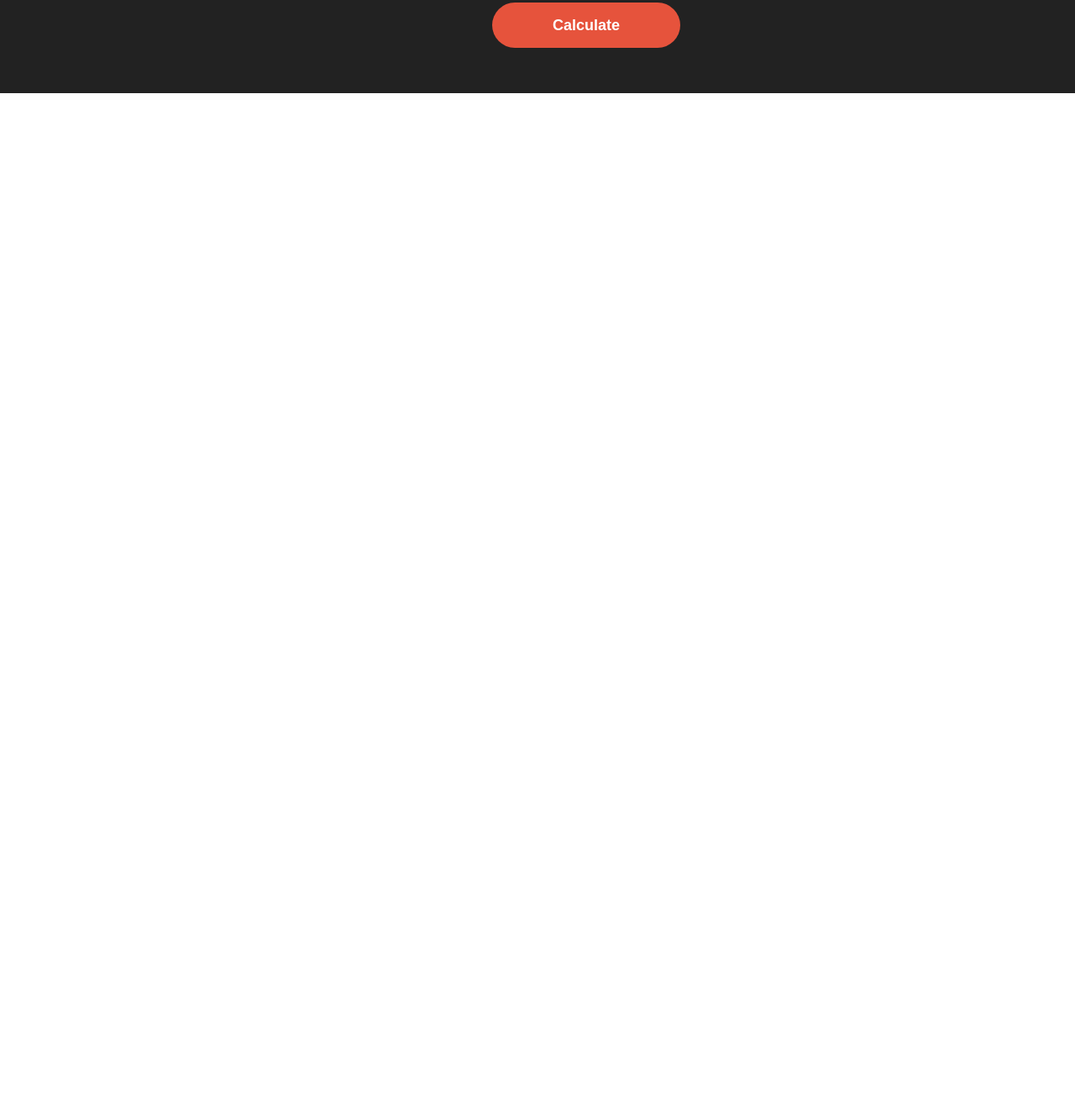
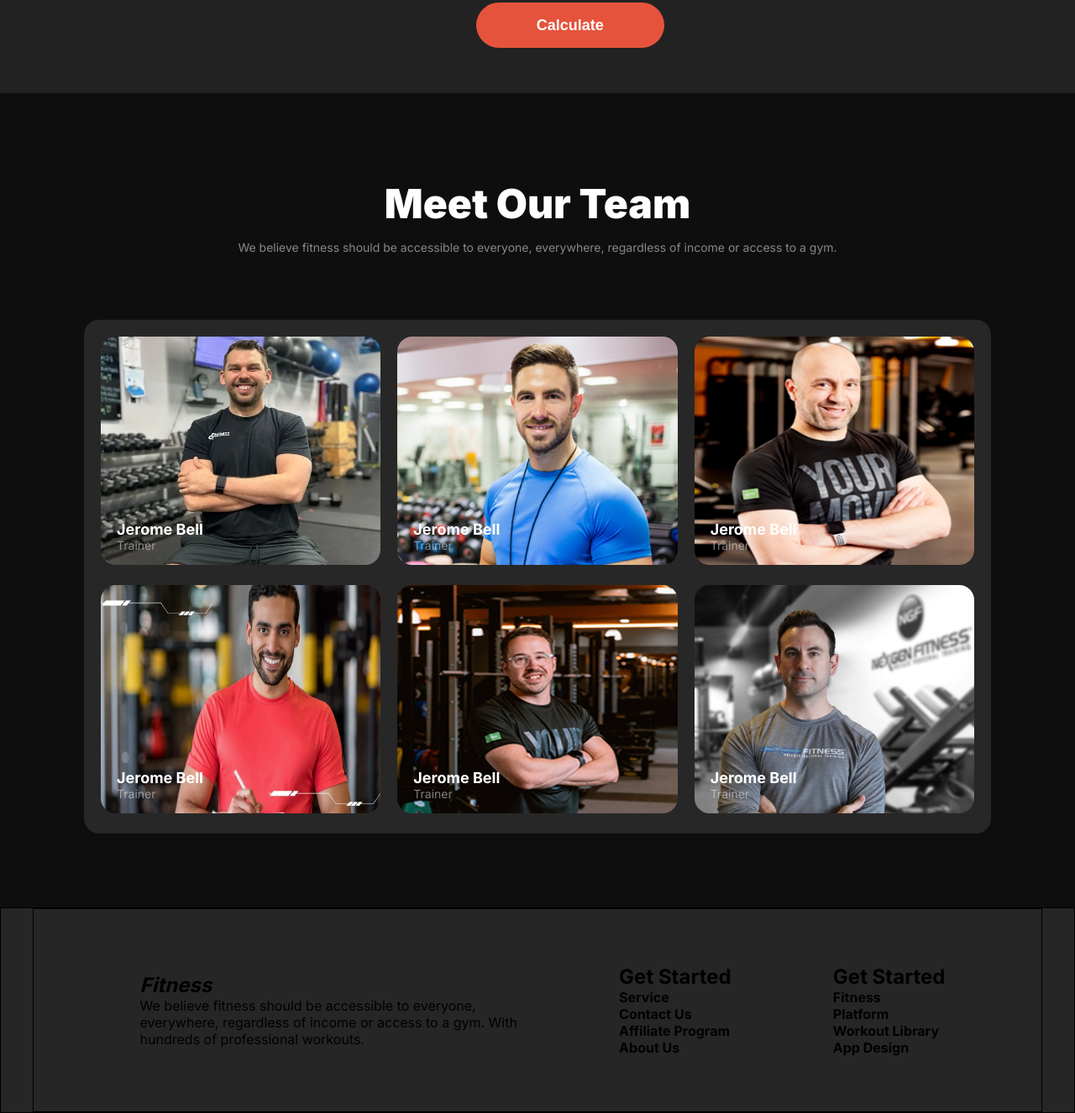
Before and after one commit to mdmehedihasan12/Assaignment-02, a plain HTML site: page index.html in a window 1280 px wide. Shown: the part 3345-4671 px from the top of the page at 84% size. Before the commit the page ends 3456 px from the top, so only its background shows below. Drawn offline with Linux system fonts and the light colour scheme.

Commit message:
our meet section done

```diff
--- a/index.html
+++ b/index.html
@@ -188,11 +188,88 @@
                 </div>
             </div>
         </section>
+        <section class="meet-our-team">
+            <div class="meet-our-team-area">
+                <div class="meet-our-team-info">
+                    <div class="meet-team-title">
+                        <h2>Meet Our Team</h2>
+                        <p>We believe fitness should be accessible to everyone, everywhere, regardless of income or access to a gym.</p>
+                    </div>
+                    <div class="meet-team-img">
+                        <div class="trainer-img">
+                            <img src="images/trainer1.png" alt="">
+                            <div class="trainer-info">
+                                <h2>Jerome Bell</h2>
+                                <p>Trainer</p>
+                            </div>
+                        </div>
+                        <div class="trainer-img">
+                            <img src="images/trainer2.png" alt="">
+                            <div class="trainer-info">
+                                <h2>Jerome Bell</h2>
+                                <p>Trainer</p>
+                            </div>
+                        </div>
+                        <div class="trainer-img">
+                            <img src="images/trainer3.png" alt="">
+                            <div class="trainer-info">
+                                <h2>Jerome Bell</h2>
+                                <p>Trainer</p>
+                            </div>
+                        </div>
+                        <div class="trainer-img">
+                            <img src="images/trainer4.png" alt="">
+                            <div class="trainer-info">
+                                <h2>Jerome Bell</h2>
+                                <p>Trainer</p>
+                            </div>
+                        </div>
+                        <div class="trainer-img">
+                            <img src="images/trainer5.png" alt="">
+                            <div class="trainer-info">
+                                <h2>Jerome Bell</h2>
+                                <p>Trainer</p>
+                            </div>
+                        </div>
+                        <div class="trainer-img">
+                            <img src="images/trainer6.png" alt="">
+                            <div class="trainer-info">
+                                <h2>Jerome Bell</h2>
+                                <p>Trainer</p>
+                            </div>
+                        </div>
+                    </div>
+                </div>
+            </div>
+        </section>
     </main>
     <!-- main area end -->
     <!-- footer area start -->
     <footer>
-
+        <section class="more-info">
+            <div class="more-info-area">
+                <div class="more-info-content">
+                    <div class="more-info-title">
+                        <h2><i>Fitness</i></h2>
+                        <p>We believe fitness should be accessible to everyone, <br> everywhere, regardless of income or access to a gym. With <br>hundreds of professional workouts.</p>
+                    </div>
+                    <div>
+                        <h2>Get Started</h2>
+                        <h4>Service</h4>
+                        <h4>Contact Us</h4>
+                        <h4>Affiliate Program</h4>
+                        <h4>About Us</h4>
+                    </div>
+                    <div>
+                        <h2>Get Started</h2>
+                        <h4>Fitness</h4>
+                        <h4>Platform</h4>
+                        <h4>Workout Library</h4>
+                        <h4>App Design</h4>
+                    </div>
+                </div>
+            </div>
+        </section>
     </footer>
     <!-- footer area end -->
 </body>
--- a/styles/style.css
+++ b/styles/style.css
@@ -369,7 +369,7 @@ td, th{
 }
 .bmi-chart-calculate-info{
     display: flex;
-    justify-content: space-between;
+    justify-content: space-around;
     gap: 40px;
 }
 .height-weight input,
@@ -391,6 +391,14 @@ td, th{
     border-radius: 8px;
     background: rgba(255, 255, 255, 0.1);
 }
+.factor input::placeholder,
+.height-weight input::placeholder,
+.age-sex input::placeholder{
+    color: rgba(255, 255, 255, 0.6);
+    font-family: Inter;
+    font-size: 16px;
+    font-weight: 400;
+}
 .bmi-calculate h2{
     color: rgb(255, 255, 255);
     font-family: Inter;
@@ -411,3 +419,87 @@ td, th{
     margin-top: 34px;
     margin-bottom: 54px;
 }
+/* meet our team start */
+.meet-our-team-area{
+    max-width: 1200px;
+    margin: 0 auto;
+    padding-bottom: 88px;
+}
+.meet-our-team-info{
+    width: 90%;
+    margin: 0 auto;
+}
+.meet-team-title{
+    text-align: center;
+}
+.meet-team-title h2{
+    color: rgb(255, 255, 255);
+    font-family: Inter;
+    font-size: 48px;
+    font-weight: 900;
+    margin-top: 88px;
+    padding: 14px;
+
+}
+.meet-team-title p{
+    color: rgba(255, 255, 255, 0.5);
+    font-family: Inter;
+    font-size: 14px;
+    font-weight: 400;
+    margin-bottom: 78px;
+}
+.meet-team-img{
+    display: grid;
+    grid-template-columns: repeat(3, 1fr);
+    gap: 20px;
+    border-radius: 18px;
+    background: rgba(255, 255, 255, 0.1);
+    padding: 20px;
+}
+.meet-team-img img{
+    width: 100%;
+    height: 272px;
+    border-radius: 18px;
+}
+.trainer-img{
+    position: relative;
+}
+.trainer-info{
+    position: absolute;
+    bottom: 19px;
+    left: 19px;
+}
+.trainer-info h2{
+    color: rgb(255, 255, 255);
+    font-family: Inter;
+    font-size: 18px;
+    font-weight: 700;
+}
+.trainer-info p{
+    color: rgba(247, 246, 246, 0.5);
+    font-family: Inter;
+    font-size: 14px;
+    font-weight: 400;
+}
+/* meet our team section end */
+
+/* footer section start */
+.more-info{
+    background: rgba(26, 26, 26, 0.945);
+    border: 1px solid black;
+}
+.more-info-area{
+    max-width: 1200px;
+    margin: 0 auto;
+    border: 1px solid black;
+}
+.more-info-content{
+    width: 90%;
+    margin: 0 auto;
+}
+.more-info-content{
+    display: flex;
+    justify-content: space-around;
+    align-items: center;
+    padding: 66px;
+}
```
